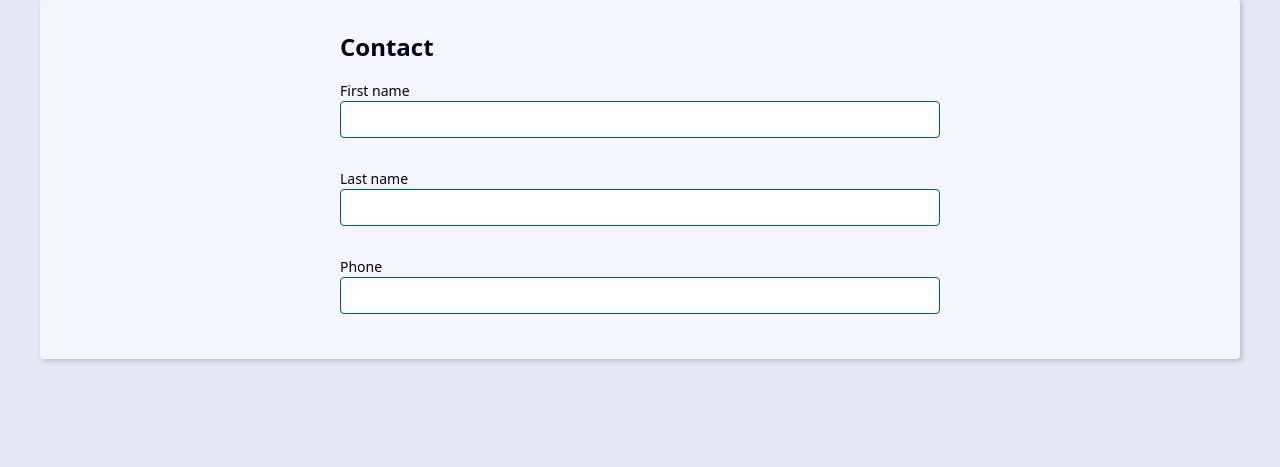
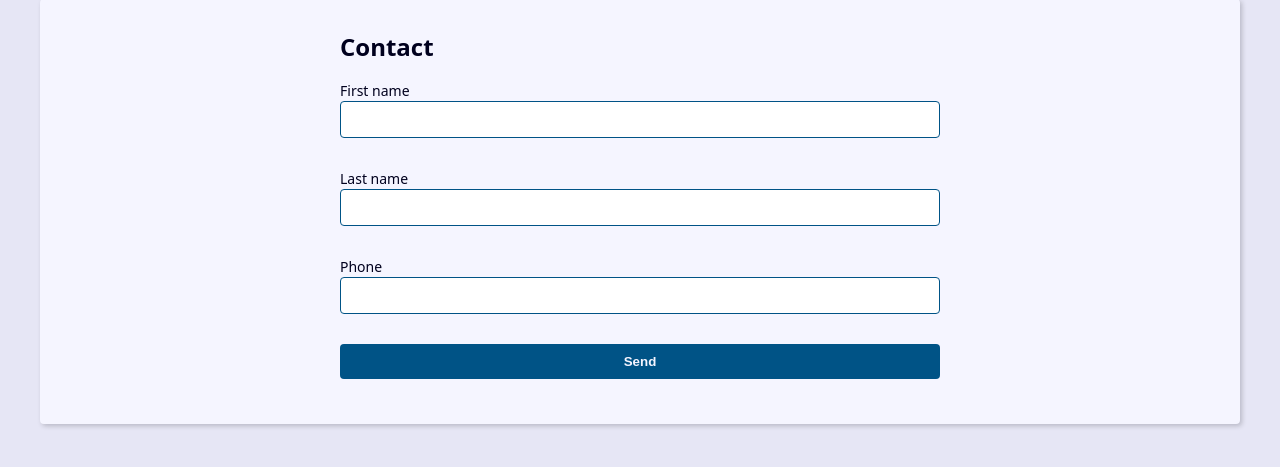
Before and after one commit to PabloAlves99/AgendaDjango, a Django app: page /contact/create/ in a window 1280 px wide. Shown: the part 270-737 px from the top of the page. Run offline with Django 5.2, Linux system fonts and the light colour scheme.

Commit message:
up contact\create

```diff
--- a/contact/templates/contact/create.html
+++ b/contact/templates/contact/create.html
@@ -33,6 +33,12 @@
         </div>
       {% endif %}
 
+      <div class="form-content">
+        <div class="form-group">
+          <button class="btn" type="submit">Send</button>
+        </div>
+      </div>
+
     </form>
   </div>
 {% endblock content %}
```
